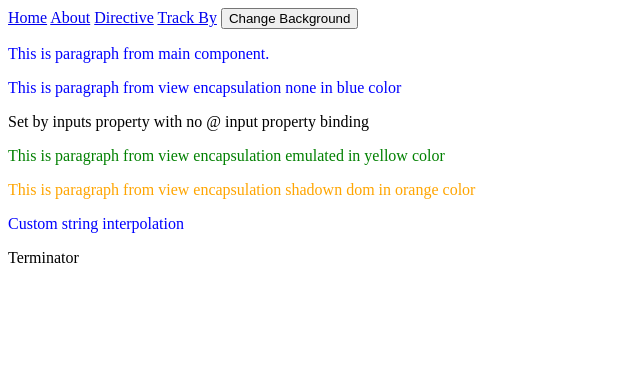
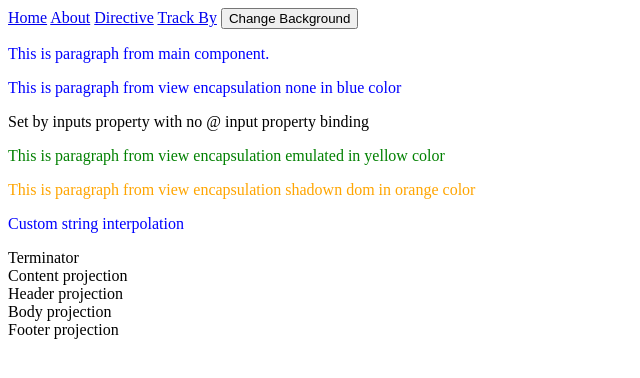
Before and after one commit to amit-1826/ng-advanced, an Angular app: page / in a window 1280 px wide. Shown: the top 378 px of the page, without its empty margins (0-640 px from the left). Built offline with nearby package versions, Linux system fonts and the light colour scheme.

Commit message:
added content projection

```diff
--- a/src/app/app.component.html
+++ b/src/app/app.component.html
@@ -15,4 +15,10 @@
 <p>  Custom string interpolation</p>
 $name$
 
+
+<br/>
+Content projection
+
+<app-parent></app-parent>
+
 <router-outlet></router-outlet>
--- a/src/app/app.module.ts
+++ b/src/app/app.module.ts
@@ -15,6 +15,8 @@ import { TrackbyComponent } from './components/trackby/trackby.component';
 import { ViewNoneComponent } from './components/encapsulation/view-none/view-none.component';
 import { ViewEmulatedComponent } from './components/encapsulation/view-emulated/view-emulated.component';
 import { ViewShadowDomComponent } from './components/encapsulation/view-shadow-dom/view-shadow-dom.component';
+import { ParentComponent } from './components/content-projection/parent/parent.component';
+import { ChildComponent } from './components/content-projection/child/child.component';
 
 @NgModule({
   declarations: [
@@ -28,7 +30,9 @@ import { ViewShadowDomComponent } from './components/encapsulation/view-shadow-d
     TrackbyComponent,
     ViewNoneComponent,
     ViewEmulatedComponent,
-    ViewShadowDomComponent
+    ViewShadowDomComponent,
+    ParentComponent,
+    ChildComponent
   ],
   imports: [
     BrowserModule,
--- /dev/null
+++ b/src/app/components/content-projection/child/child.component.html
@@ -0,0 +1,3 @@
+<ng-content select="[header]"></ng-content>
+<ng-content select="[body]"></ng-content>
+<ng-content select="[footer]"></ng-content>
--- /dev/null
+++ b/src/app/components/content-projection/parent/parent.component.html
@@ -0,0 +1,5 @@
+<app-child>
+<div header>Header projection</div>
+<div body>Body projection</div>
+<div footer>Footer projection</div>
+</app-child>
```
Also changed, not shown: src/app/components/content-projection/child/child.component.ts (added, +10 -0 lines), src/app/components/content-projection/parent/parent.component.ts (added, +10 -0 lines), src/app/components/content-projection/child/child.component.scss (added), src/app/components/content-projection/parent/parent.component.scss (added), 2 other files (tests, documents, lock files or other folders).
